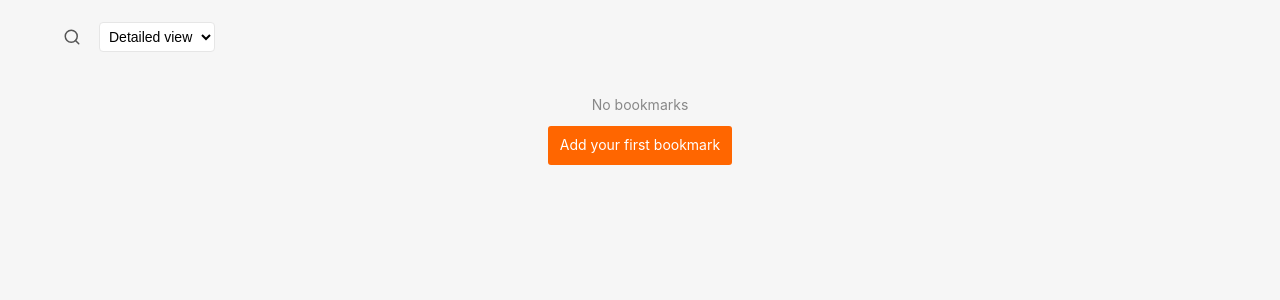
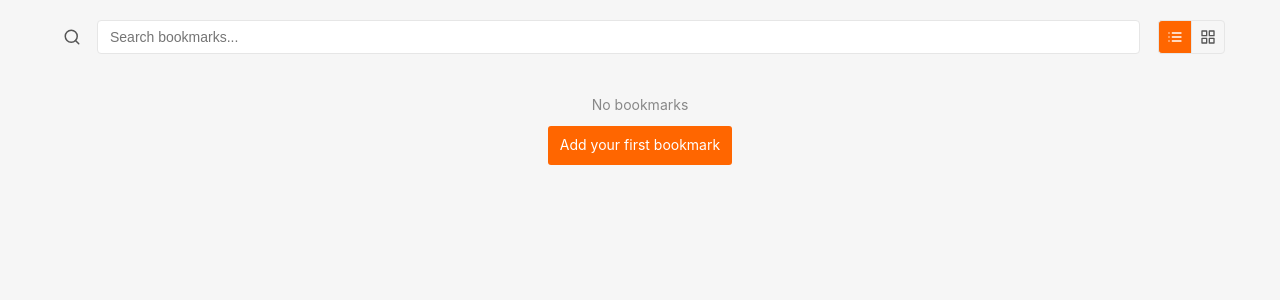
Before and after one commit to skorotkiewicz/bookmarks, a Flask app: page /dashboard in a window 1280 px wide. Shown: the part 52-352 px from the top of the page. Run offline with Flask 2, Linux system fonts and the light colour scheme; the visitor is signed in with stand-in values (Sample User, id 1); data comes from the database, SQL or seed files in the repository; data that the repository does not hold is empty.

Commit message:
change view selector to nice buttons

```diff
--- a/templates/dashboard.html
+++ b/templates/dashboard.html
@@ -153,14 +153,36 @@ img[src] {
     color: #888;
     display: none;
 }
-.view-selector {
+.view-toggle-group {
+    display: flex;
     margin-left: 10px;
-    padding: 5px;
+}
+.view-toggle-btn {
+    background: none;
     border: 1px solid var(--border-color);
-    border-radius: 4px;
-    font-size: 14px;
-    background-color: white;
+    color: #555;
     cursor: pointer;
+    padding: 8px;
+    display: flex;
+    align-items: center;
+    justify-content: center;
+}
+.view-toggle-btn:first-child {
+    border-top-left-radius: 4px;
+    border-bottom-left-radius: 4px;
+    border-right: none;
+}
+.view-toggle-btn:last-child {
+    border-top-right-radius: 4px;
+    border-bottom-right-radius: 4px;
+}
+.view-toggle-btn.active {
+    background-color: var(--accent-color);
+    color: white;
+}
+.view-toggle-icon {
+    width: 16px;
+    height: 16px;
 }
 .tiles-view .bookmark-item {
     display: inline-block;
@@ -244,12 +266,28 @@ img[src] {
             <line x1="21" y1="21" x2="16.65" y2="16.65"></line>
         </svg>
     </button>
-    <input type="text" id="search-input" class="search-input" placeholder="{{ t('dashboard.search_placeholder') }}" autocomplete="off">
+    <input type="text" id="search-input" class="search-input active" placeholder="{{ t('dashboard.search_placeholder') }}" autocomplete="off">
     <button id="search-clear" class="search-clear" title="{{ t('dashboard.clear_search') }}">✕</button>
-    <select id="view-selector" class="view-selector">
-        <option value="list">{{ t('dashboard.view_selector.detailed') }}</option>
-        <option value="tiles">{{ t('dashboard.view_selector.tiles') }}</option>
-    </select>
+    <div class="view-toggle-group">
+        <button id="list-view-btn" class="view-toggle-btn active" title="{{ t('dashboard.view_selector.detailed') }}">
+            <svg class="view-toggle-icon" xmlns="http://www.w3.org/2000/svg" viewBox="0 0 24 24" fill="none" stroke="currentColor" stroke-width="2" stroke-linecap="round" stroke-linejoin="round">
+                <line x1="8" y1="6" x2="21" y2="6"></line>
+                <line x1="8" y1="12" x2="21" y2="12"></line>
+                <line x1="8" y1="18" x2="21" y2="18"></line>
+                <line x1="3" y1="6" x2="3.01" y2="6"></line>
+                <line x1="3" y1="12" x2="3.01" y2="12"></line>
+                <line x1="3" y1="18" x2="3.01" y2="18"></line>
+            </svg>
+        </button>
+        <button id="tiles-view-btn" class="view-toggle-btn" title="{{ t('dashboard.view_selector.tiles') }}">
+            <svg class="view-toggle-icon" xmlns="http://www.w3.org/2000/svg" viewBox="0 0 24 24" fill="none" stroke="currentColor" stroke-width="2" stroke-linecap="round" stroke-linejoin="round">
+                <rect x="3" y="3" width="7" height="7"></rect>
+                <rect x="14" y="3" width="7" height="7"></rect>
+                <rect x="14" y="14" width="7" height="7"></rect>
+                <rect x="3" y="14" width="7" height="7"></rect>
+            </svg>
+        </button>
+    </div>
 </div>
 
 <div class="bookmarks">
@@ -322,38 +360,51 @@ document.addEventListener('DOMContentLoaded', function() {
     lazyLoadFavicons();
 
     // Obsługa przełączania widoku (lista/kafelki)
-    const viewSelector = document.getElementById('view-selector');
+    const listViewBtn = document.getElementById('list-view-btn');
+    const tilesViewBtn = document.getElementById('tiles-view-btn');
     const bookmarksContainer = document.querySelector('.bookmarks');
 
     // Sprawdź, czy w localStorage jest zapisany preferowany widok
     const savedView = localStorage.getItem('bookmarksView');
     if (savedView) {
-        viewSelector.value = savedView;
         if (savedView === 'tiles') {
+            listViewBtn.classList.remove('active');
+            tilesViewBtn.classList.add('active');
             bookmarksContainer.classList.add('tiles-view');
+        } else {
+            listViewBtn.classList.add('active');
+            tilesViewBtn.classList.remove('active');
+            bookmarksContainer.classList.remove('tiles-view');
         }
     }
 
-    // Obsługa zmiany widoku
-    viewSelector.addEventListener('change', function() {
-        const selectedView = this.value;
+    // Obsługa przycisków widoku
+    listViewBtn.addEventListener('click', function() {
+        listViewBtn.classList.add('active');
+        tilesViewBtn.classList.remove('active');
+        bookmarksContainer.classList.remove('tiles-view');
 
-        if (selectedView === 'tiles') {
-            bookmarksContainer.classList.add('tiles-view');
-            // Dodaj klasy tile-link do linków w widoku kafelków
-            setupTileLinks(true);
-            // Ponownie uruchom lazy loading po zmianie widoku
-            lazyLoadFavicons();
-        } else {
-            bookmarksContainer.classList.remove('tiles-view');
-            // Usuń klasy tile-link
-            setupTileLinks(false);
-            // Ponownie uruchom lazy loading po zmianie widoku
-            lazyLoadFavicons();
-        }
+        // Usuń klasy tile-link
+        setupTileLinks(false);
+        // Ponownie uruchom lazy loading po zmianie widoku
+        lazyLoadFavicons();
 
         // Zapisz wybrany widok w localStorage
-        localStorage.setItem('bookmarksView', selectedView);
+        localStorage.setItem('bookmarksView', 'list');
+    });
+
+    tilesViewBtn.addEventListener('click', function() {
+        listViewBtn.classList.remove('active');
+        tilesViewBtn.classList.add('active');
+        bookmarksContainer.classList.add('tiles-view');
+
+        // Dodaj klasy tile-link do linków w widoku kafelków
+        setupTileLinks(true);
+        // Ponownie uruchom lazy loading po zmianie widoku
+        lazyLoadFavicons();
+
+        // Zapisz wybrany widok w localStorage
+        localStorage.setItem('bookmarksView', 'tiles');
     });
 
     // Funkcja dodająca lub usuwająca klasy tile-link
```
